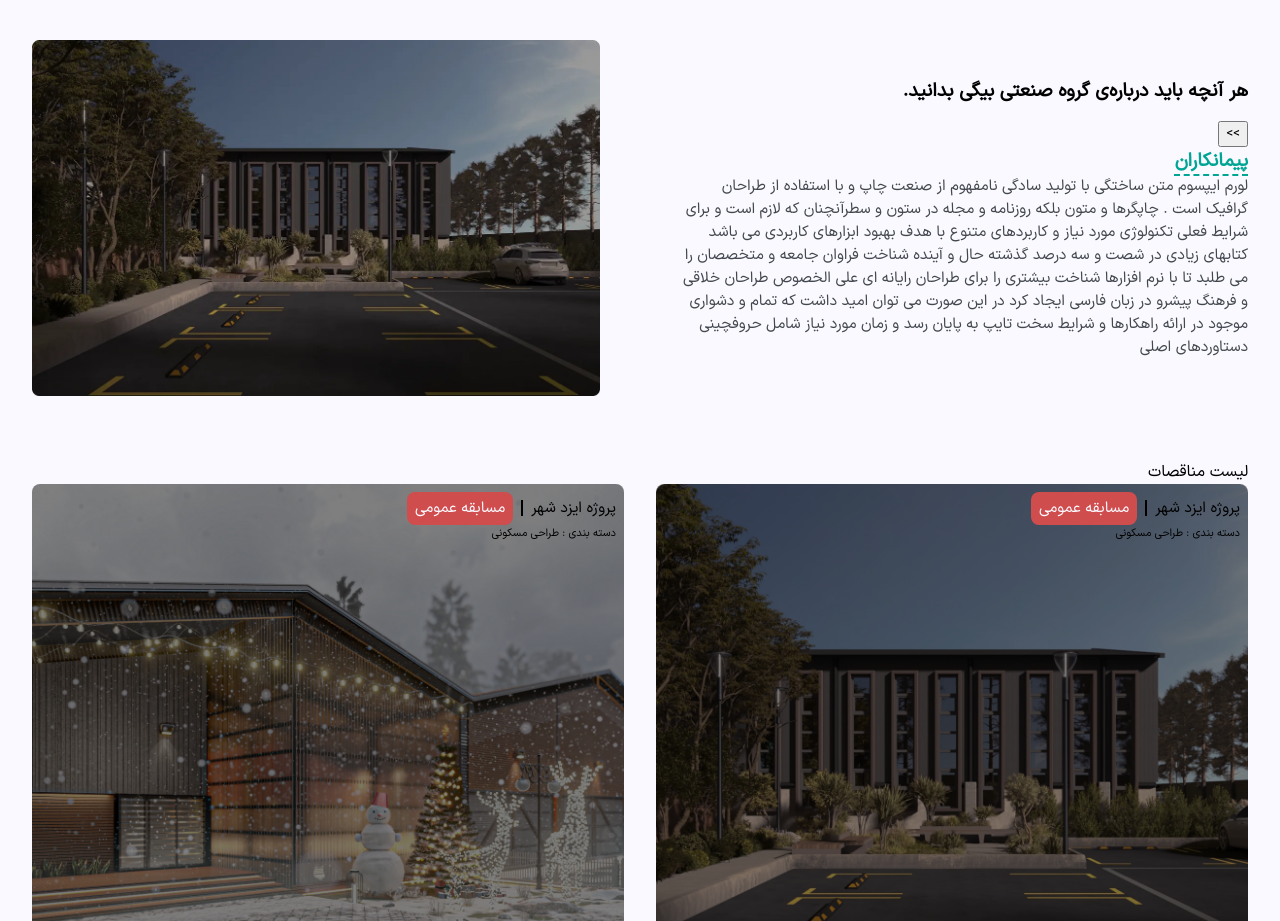
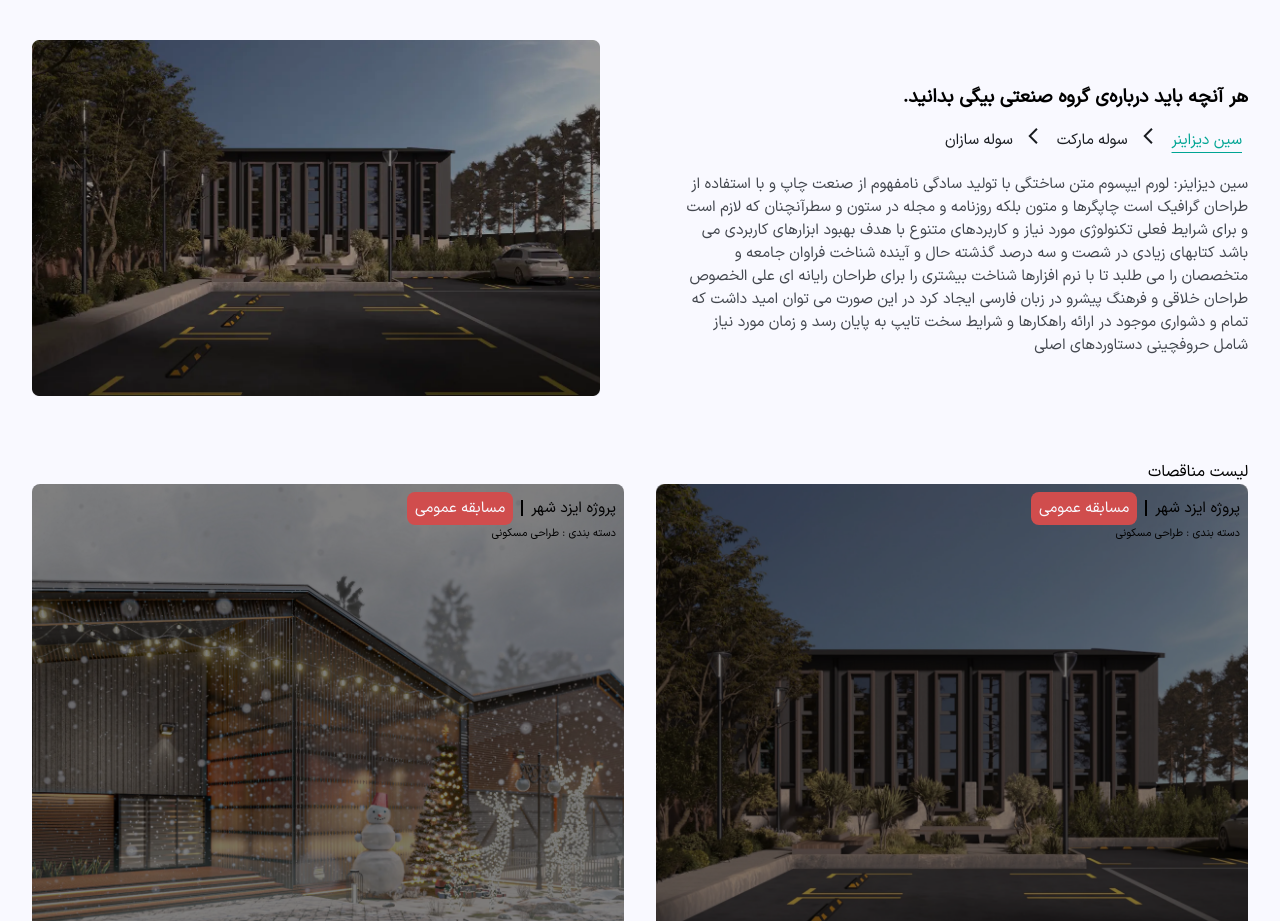
Before and after one commit to nazaninjh/sourcing, a Next.js app: page / in a window 1280 px wide. Shown: the part 1440-2361 px from the top of the page. Built offline with nearby package versions, Linux system fonts and the light colour scheme.

Commit message:
Add animation to component

```diff
--- a/src/app/globals.scss
+++ b/src/app/globals.scss
@@ -51,6 +51,12 @@ p {
   margin: 0;
 }
 
+button {
+  border: none;
+  outline: none;
+  background-color: transparent;
+}
+
 body {
   margin: 0;
   padding: 0;
--- /dev/null
+++ b/src/components/information/assets/icons/arrow.icon.tsx
@@ -0,0 +1,19 @@
+import React, { SVGProps } from "react";
+
+export default function ArrowIcon(props: SVGProps<SVGSVGElement>) {
+  return (
+    <svg
+      xmlns="http://www.w3.org/2000/svg"
+      width="14"
+      height="22"
+      viewBox="0 0 14 22"
+      fill="none"
+      {...props}
+    >
+      <path
+        d="M13.3753 2.08449L11.4578 0.166992L0.624512 11.0003L11.4578 21.8337L13.3753 19.9162L4.45951 11.0003L13.3753 2.08449Z"
+        fill="currentColor"
+      />
+    </svg>
+  );
+}
--- a/src/components/information/assets/texts/information.json
+++ b/src/components/information/assets/texts/information.json
@@ -1,11 +1,27 @@
 {
   "title": "هر آنچه باید درباره‌ی گروه صنعتی بیگی بدانید.",
-  "engineers": {
-    "title": "مهندسین مشاور",
-    "content": "لورم  ایپسوم متن ساختگی با تولید سادگی نامفهوم از صنعت چاپ  و با استفاده از  طراحان گرافیک است . چاپگرها و متون بلکه روزنامه و مجله در ستون و  سطرآنچنان که لازم است   و برای شرایط فعلی تکنولوژی مورد نیاز   و  کاربردهای متنوع با هدف بهبود ابزارهای کاربردی می باشد   کتابهای زیادی در  شصت و سه درصد گذشته حال و آینده   شناخت فراوان جامعه و متخصصان را می  طلبد   تا با نرم افزارها شناخت بیشتری را برای طراحان رایانه ای علی  الخصوص طراحان خلاقی   و فرهنگ پیشرو در زبان فارسی ایجاد کرد   در این  صورت می توان امید داشت که تمام و دشواری موجود در ارائه راهکارها   و  شرایط سخت تایپ به پایان رسد و زمان مورد نیاز شامل حروفچینی دستاوردهای  اصلی"
+  "breadcrumb": [
+    {
+      "title": "سین دیزاینر",
+      "code": "sin-designer"
+    },
+    {
+      "title": "سوله مارکت",
+      "code": "suleMarket"
+    },
+    {
+      "title": "سوله سازان",
+      "code": "suleSazan"
+    }
+  ],
+
+  "sin-designer": {
+    "content": "سین دیزاینر: لورم  ایپسوم متن ساختگی با تولید سادگی نامفهوم از صنعت چاپ  و با استفاده از  طراحان گرافیک است   چاپگرها و متون بلکه روزنامه و مجله در ستون و  سطرآنچنان که لازم است   و برای شرایط فعلی تکنولوژی مورد نیاز   و  کاربردهای متنوع با هدف بهبود ابزارهای کاربردی می باشد   کتابهای زیادی در  شصت و سه درصد گذشته حال و آینده   شناخت فراوان جامعه و متخصصان را می  طلبد   تا با نرم افزارها شناخت بیشتری را برای طراحان رایانه ای علی  الخصوص طراحان خلاقی   و فرهنگ پیشرو در زبان فارسی ایجاد کرد   در این  صورت می توان امید داشت که تمام و دشواری موجود در ارائه راهکارها   و  شرایط سخت تایپ به پایان رسد و زمان مورد نیاز شامل حروفچینی دستاوردهای  اصلی"
   },
-  "contractor": {
-    "title": "پیمانکاران",
-    "content": "لورم  ایپسوم متن ساختگی با تولید سادگی نامفهوم از صنعت چاپ  و با استفاده از  طراحان گرافیک است . چاپگرها و متون بلکه روزنامه و مجله در ستون و  سطرآنچنان که لازم است   و برای شرایط فعلی تکنولوژی مورد نیاز   و  کاربردهای متنوع با هدف بهبود ابزارهای کاربردی می باشد   کتابهای زیادی در  شصت و سه درصد گذشته حال و آینده   شناخت فراوان جامعه و متخصصان را می  طلبد   تا با نرم افزارها شناخت بیشتری را برای طراحان رایانه ای علی  الخصوص طراحان خلاقی   و فرهنگ پیشرو در زبان فارسی ایجاد کرد   در این  صورت می توان امید داشت که تمام و دشواری موجود در ارائه راهکارها   و  شرایط سخت تایپ به پایان رسد و زمان مورد نیاز شامل حروفچینی دستاوردهای  اصلی"
+  "sule-market": {
+    "content": "سوله مارکت: لورم  ایپسوم متن ساختگی با تولید سادگی نامفهوم از صنعت چاپ  و با استفاده از  طراحان گرافیک است   چاپگرها و متون بلکه روزنامه و مجله در ستون و  سطرآنچنان که لازم است   و برای شرایط فعلی تکنولوژی مورد نیاز   و  کاربردهای متنوع با هدف بهبود ابزارهای کاربردی می باشد   کتابهای زیادی در  شصت و سه درصد گذشته حال و آینده   شناخت فراوان جامعه و متخصصان را می  طلبد   تا با نرم افزارها شناخت بیشتری را برای طراحان رایانه ای علی  الخصوص طراحان خلاقی   و فرهنگ پیشرو در زبان فارسی ایجاد کرد   در این  صورت می توان امید داشت که تمام و دشواری موجود در ارائه راهکارها   و  شرایط سخت تایپ به پایان رسد و زمان مورد نیاز شامل حروفچینی دستاوردهای  اصلی"
+  },
+  "sule-sazan": {
+    "content": "سوله سازان: لورم  ایپسوم متن ساختگی با تولید سادگی نامفهوم از صنعت چاپ  و با استفاده از  طراحان گرافیک است   چاپگرها و متون بلکه روزنامه و مجله در ستون و  سطرآنچنان که لازم است   و برای شرایط فعلی تکنولوژی مورد نیاز   و  کاربردهای متنوع با هدف بهبود ابزارهای کاربردی می باشد   کتابهای زیادی در  شصت و سه درصد گذشته حال و آینده   شناخت فراوان جامعه و متخصصان را می  طلبد   تا با نرم افزارها شناخت بیشتری را برای طراحان رایانه ای علی  الخصوص طراحان خلاقی   و فرهنگ پیشرو در زبان فارسی ایجاد کرد   در این  صورت می توان امید داشت که تمام و دشواری موجود در ارائه راهکارها   و  شرایط سخت تایپ به پایان رسد و زمان مورد نیاز شامل حروفچینی دستاوردهای  اصلی"
   }
 }
--- a/src/components/information/information.component.tsx
+++ b/src/components/information/information.component.tsx
@@ -7,11 +7,11 @@ import texts from "./assets/texts/information.json";
 
 import clsx from "clsx";
 import styles from "./information.module.scss";
+import ArrowIcon from "./assets/icons/arrow.icon";
 export default function InformationComponent() {
-  const [activeState, setactiveState] = useState({
-    isEngineer: false,
-    isContractor: true,
-  });
+  const [activeState, setactiveState] = useState<
+    "sin-designer" | "suleMarket" | "suleSazan"
+  >("sin-designer");
 
   // todo: seperate breadcrumb
   return (
@@ -21,42 +21,60 @@ export default function InformationComponent() {
         <Image src={img} alt="video" width={388} height={243} />
         <div className={styles.texts}>
           <p className={styles["title"]}>{texts.title}</p>
+
+          <div className={styles.breadcrumb}>
+            {texts.breadcrumb.map((crumb, index) => {
+              return (
+                <button
+                  key={crumb.code}
+                  type="button"
+                  className={clsx(
+                    styles["bread-btn"],
+                    crumb.code === activeState && styles.active
+                  )}
+                  onClick={() => {
+                    setactiveState(
+                      crumb.code as "sin-designer" | "suleMarket" | "suleSazan"
+                    );
+                  }}
+                >
+                  <p>{crumb.title}</p>
+                  <span>
+                    {index >= texts.breadcrumb.length - 1 ? (
+                      ""
+                    ) : (
+                      <ArrowIcon width={16} height={16} />
+                    )}
+                  </span>
+                </button>
+              );
+            })}
+          </div>
           <div className={clsx(styles.categories)}>
             <div
               className={clsx(
                 styles["group1"],
-                activeState.isEngineer && styles.active
+                activeState === "sin-designer" && styles.active
               )}
             >
-              <p className={styles.title}>{texts.engineers.title}</p>
-              <p className={styles.content}>{texts.engineers.content}</p>
+              <p className={styles.content}>{texts["sin-designer"].content}</p>
             </div>
-            <button
-              type="button"
-              onClick={() => {
-                const active = activeState.isContractor
-                  ? {
-                      isContractor: false,
-                      isEngineer: true,
-                    }
-                  : {
-                      isContractor: true,
-                      isEngineer: false,
-                    };
 
-                setactiveState(active);
-              }}
-            >
-              {" >> "}
-            </button>
             <div
               className={clsx(
                 styles["group2"],
-                activeState.isContractor && styles.active
+                activeState === "suleMarket" && styles.active
               )}
             >
-              <p className={styles.title}>{texts.contractor.title}</p>
-              <p className={styles.content}>{texts.contractor.content}</p>
+              <p className={styles.content}>{texts["sule-market"].content}</p>
+            </div>
+            <div
+              className={clsx(
+                styles["group3"],
+                activeState === "suleSazan" && styles.active
+              )}
+            >
+              <p className={styles.content}>{texts["sule-sazan"].content}</p>
             </div>
           </div>
         </div>
--- a/src/components/information/information.module.scss
+++ b/src/components/information/information.module.scss
@@ -5,13 +5,8 @@
   &.active {
     height: auto;
     transform: translateX(0%);
-    .title {
-      color: var(--color-secondary);
-      text-decoration: underline;
-      text-underline-offset: 0.5rem;
-      text-decoration-style: dashed;
-      text-decoration-color: var(--color-secondary);
-    }
+    transform: translateY(2%);
+
     opacity: 1;
     visibility: visible;
   }
@@ -24,7 +19,7 @@
 }
 %category-transiton {
   transition:
-    opacity 400ms ease-in,
+    opacity 600ms ease-in,
     transform 1000ms ease;
 }
 %group-default {
@@ -97,7 +92,8 @@
 
 .categories {
   .group1,
-  .group2 {
+  .group2,
+  .group3 {
     @extend %group-default;
     @extend %category-transiton;
     @extend %category-active;
@@ -109,3 +105,29 @@
   font-size: var(--fz-sm);
   font-weight: 500;
 }
+
+.breadcrumb {
+  display: flex;
+  align-items: center;
+
+  > .bread-btn {
+    display: flex;
+    align-items: center;
+    gap: 1rem;
+    width: fit-content;
+
+    font-size: var(--fz-sm);
+    color: var(--text-dark);
+
+    cursor: pointer;
+
+    &.active {
+      > p {
+        color: var(--color-secondary);
+        text-decoration: underline;
+        text-underline-offset: 0.5rem;
+        text-decoration-color: var(--color-secondary);
+      }
+    }
+  }
+}
```
